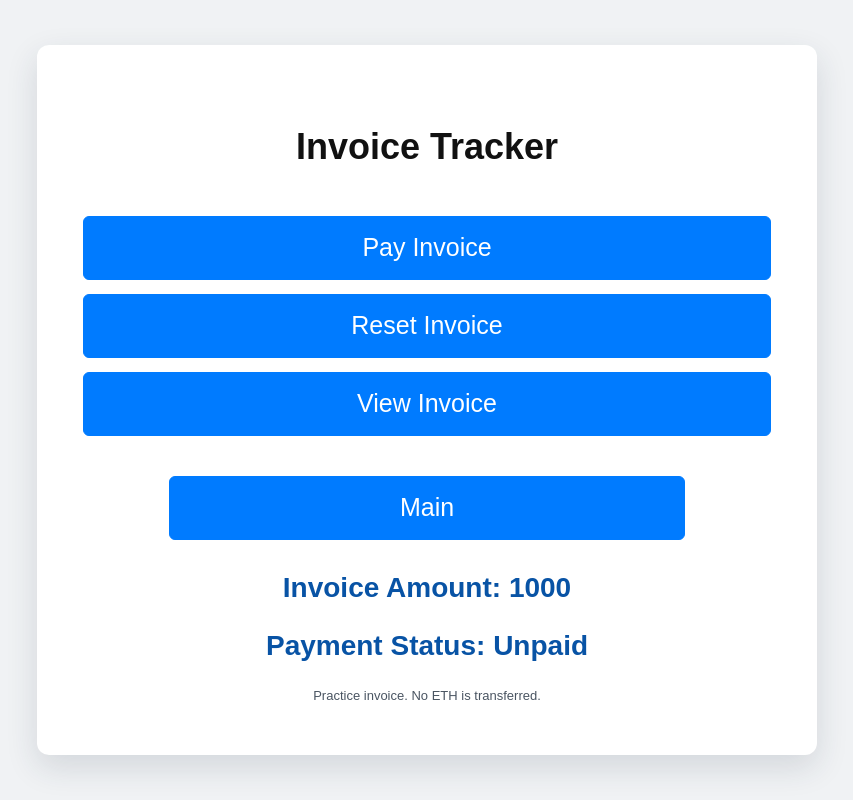
After one commit to hoonjang98-rgb/SC6113-AY2026T1, a Flask app: page /invoice in a window 1280 px wide. The commit adds this page. Shown: the whole page, without its empty margins (213-1066 px from the left). Run offline with Flask 3, Linux system fonts and the light colour scheme.

Commit message:
Add persistent practice invoice tracker

```diff
--- a/sc6106/app.py
+++ b/sc6106/app.py
@@ -49,6 +49,10 @@ def create_app(test_config=None):
     def exit_page():
         return render_template('exit.html', page='exit', title='Exit')
 
+    @app.get('/invoice')
+    def invoice():
+        return render_template('invoice.html', page='invoice', title='Invoice Tracker')
+
     @app.get('/setup')
     def setup():
         return render_template('setup.html', page='setup', title='Contract setup')
--- /dev/null
+++ b/sc6106/static/invoice.js
@@ -0,0 +1,48 @@
+(() => {
+  'use strict';
+  const key = 'sc6106.invoice.payment.v1';
+  const payment = document.getElementById('invoice-payment');
+  const status = document.getElementById('status');
+
+  function refresh() {
+    const paid = localStorage.getItem(key) === 'paid';
+    payment.textContent = paid ? 'Paid' : 'Unpaid';
+    return paid;
+  }
+
+  function perform(action) {
+    status.hidden = true;
+    try {
+      const message = action();
+      if (message) {
+        status.textContent = message;
+        status.className = 'status';
+        status.hidden = false;
+      }
+    } catch {
+      payment.textContent = 'Unavailable';
+      status.textContent = 'Invoice storage is unavailable. Enable site storage and try again.';
+      status.className = 'status error';
+      status.hidden = false;
+    }
+  }
+
+  document.getElementById('pay-invoice').addEventListener('click', () => perform(() => {
+    if (refresh()) return 'This invoice is already marked as paid.';
+    localStorage.setItem(key, 'paid');
+    refresh();
+  }));
+  document.getElementById('reset-invoice').addEventListener('click', () => perform(() => {
+    localStorage.removeItem(key);
+    refresh();
+  }));
+  document.getElementById('view-invoice').addEventListener('click', () => perform(() => {
+    refresh();
+    return 'Invoice status refreshed.';
+  }));
+  window.addEventListener('pageshow', () => perform(() => { refresh(); }));
+  window.addEventListener('storage', event => {
+    if (event.key === key || event.key === null) perform(() => { refresh(); });
+  });
+  perform(() => { refresh(); });
+})();
--- a/sc6106/static/styles.css
+++ b/sc6106/static/styles.css
@@ -12,6 +12,13 @@ button:focus-visible, .button:focus-visible, input:focus-visible { outline: 3px
 .main-card h1 { margin-bottom: 66px; }
 .main-menu { display: grid; gap: 38px; }
 .main-menu .button { min-height: 74px; font-size: 28px; }
+.invoice-card { padding: 72px 46px 52px; width: min(100%, 780px); }
+.invoice-card h1 { margin-bottom: 48px; }
+.invoice-actions { display: grid; gap: 14px; }
+.invoice-card .main-button { margin-top: 40px; }
+.invoice-summary { margin-top: 32px; color: #0853a5; font-size: clamp(18px, 4vw, 28px); font-weight: 700; text-align: center; }
+.invoice-summary p { margin: 0 0 26px; }
+.invoice-note { color: #4a5562; font-size: 13px; text-align: center; margin: 0; }
 input { display: block; width: 100%; height: 62px; border: 1px solid #c3c9cf; background: #fff; border-radius: 5px; padding: 13px 15px; margin: 0 0 16px; color: #16191e; font: 22px/1.3 Arial, sans-serif; }
 input::placeholder { color: #5a626c; opacity: 1; }
 input:focus { border-color: #17283c; }
--- a/sc6106/templates/base.html
+++ b/sc6106/templates/base.html
@@ -6,9 +6,11 @@
   <meta name="theme-color" content="#007bff">
   <title>{{ title }} | SC6106</title>
   <link rel="stylesheet" href="{{ url_for('static', filename='styles.css') }}">
+  {% block scripts %}
   <script src="{{ url_for('static', filename='vendor/ethers.umd.min.js') }}" defer></script>
   <script src="{{ url_for('static', filename='core.js') }}" defer></script>
   <script src="{{ url_for('static', filename='app.js') }}" defer></script>
+  {% endblock %}
 </head>
 <body data-page="{{ page }}">
   <main class="card {{ page }}-card">
--- /dev/null
+++ b/sc6106/templates/invoice.html
@@ -0,0 +1,18 @@
+{% extends 'base.html' %}
+{% block scripts %}
+<script src="{{ url_for('static', filename='invoice.js') }}" defer></script>
+{% endblock %}
+{% block content %}
+<h1>Invoice Tracker</h1>
+<div class="invoice-actions" role="group" aria-label="Invoice actions" aria-describedby="invoice-note">
+  <button id="pay-invoice" type="button">Pay Invoice</button>
+  <button id="reset-invoice" type="button">Reset Invoice</button>
+  <button id="view-invoice" type="button">View Invoice</button>
+</div>
+<a class="button main-button" href="{{ url_for('main') }}">Main</a>
+<div class="invoice-summary" aria-live="polite" aria-atomic="true">
+  <p>Invoice Amount: 1000</p>
+  <p>Payment Status: <span id="invoice-payment">Unpaid</span></p>
+</div>
+<p class="invoice-note" id="invoice-note">Practice invoice. No ETH is transferred.</p>
+{% endblock %}
--- a/sc6106/templates/main.html
+++ b/sc6106/templates/main.html
@@ -4,6 +4,7 @@
 <nav class="main-menu" aria-label="Main menu">
   <a class="button" href="/transferMoney">Transfer Money</a>
   <a class="button" href="/store">Store</a>
+  <a class="button" href="{{ url_for('invoice') }}">Invoice</a>
   <a class="button" href="/exit">Exit</a>
 </nav>
 {% endblock %}
```
